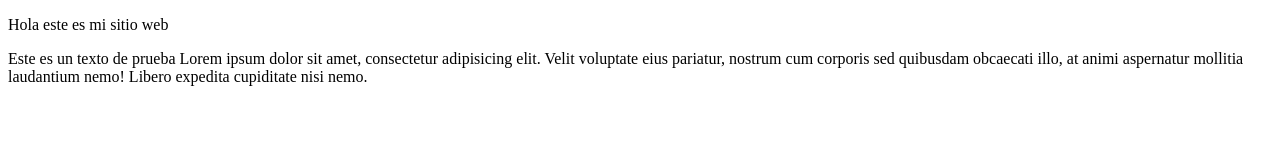
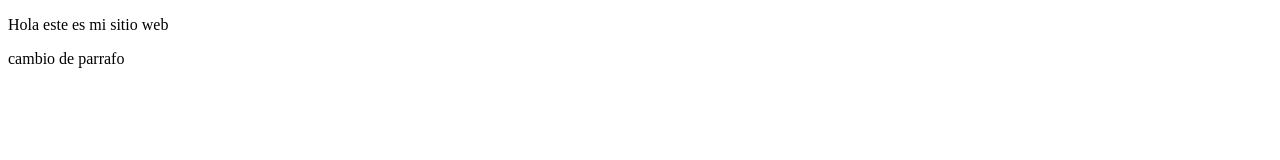
Before and after one commit to sergechv/proyectoDemoCursoPrework, a plain HTML site: page index.html in a window 1280 px wide. Drawn offline with Linux system fonts and the light colour scheme.

Commit message:
segunda prueba

```diff
--- a/index.html
+++ b/index.html
@@ -15,10 +15,7 @@
     </p>
 
     <p>
-        Este es un texto de prueba
-        Lorem ipsum dolor sit amet, consectetur adipisicing elit. Velit voluptate eius pariatur, nostrum cum corporis
-        sed quibusdam obcaecati illo, at animi aspernatur mollitia laudantium nemo! Libero expedita cupiditate nisi
-        nemo.
+        cambio de parrafo
     </p>
 </body>
 
```
